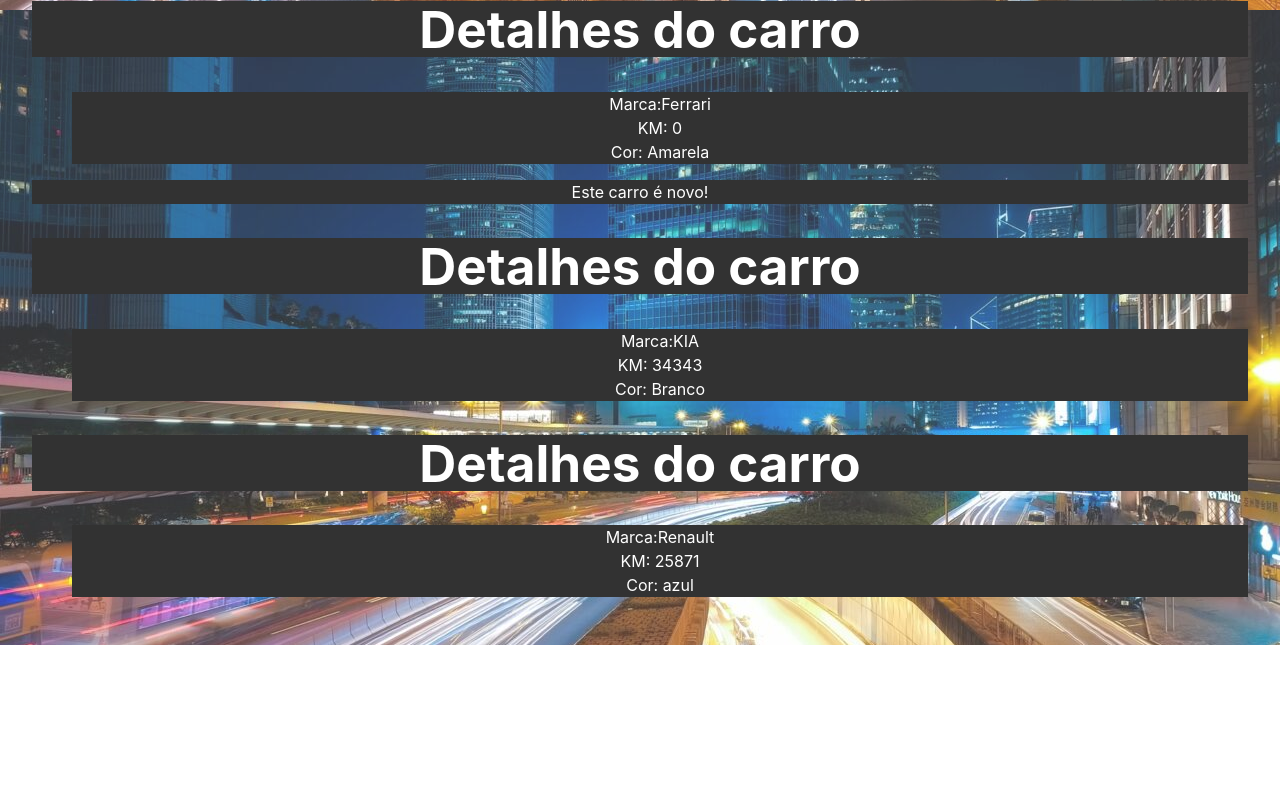
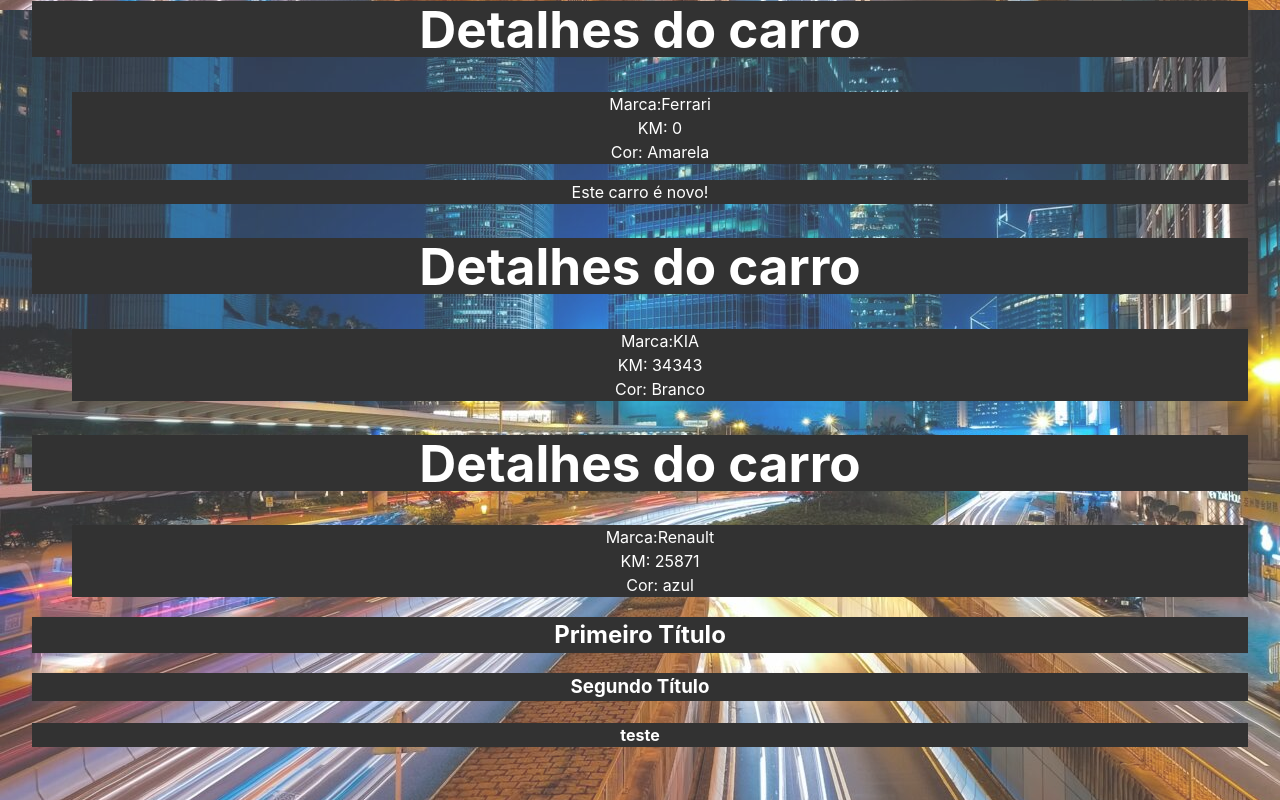
Before and after one commit to NFPereira/Cursos, a React (Vite) app in the folder REACTJS/React_Do_Zero_A_Maestria/Arquivos/3_AVANCANDO_EM_REACT/avancando-em-react/: page / in a window 1280 px wide. Shown: the part 2582-3382 px from the top of the page. Before the commit the page ends 3227 px from the top, so only its background shows below. Built offline with nearby package versions, Linux system fonts and the light colour scheme.

Commit message:
Fragments

```diff
--- a/REACTJS/React_Do_Zero_A_Maestria/Arquivos/3_AVANCANDO_EM_REACT/avancando-em-react/src/App.css
+++ b/REACTJS/React_Do_Zero_A_Maestria/Arquivos/3_AVANCANDO_EM_REACT/avancando-em-react/src/App.css
@@ -40,7 +40,7 @@
 .read-the-docs {
   color: #888;
 }
-p, h1, h2, ul li{
+p, h1, h2, h3, h4, ul li{
   width: 100%;
   list-style: none;
   background-color: black;
--- a/REACTJS/React_Do_Zero_A_Maestria/Arquivos/3_AVANCANDO_EM_REACT/avancando-em-react/src/App.jsx
+++ b/REACTJS/React_Do_Zero_A_Maestria/Arquivos/3_AVANCANDO_EM_REACT/avancando-em-react/src/App.jsx
@@ -1,4 +1,4 @@
-import React, { useState } from 'react'
+import React, { Fragment, useState } from 'react'
 
 //CSS
 import './App.css'
@@ -12,6 +12,7 @@ import ListRender from './components/ListRender';
 import ConditionalRender from './components/ConditionalRender';
 import ShowUserName from './components/ShowUserName';
 import CarsDetail from './components/CarsDetail';
+import Fragmentacao from './components/Fragment';
 
 const App = () => {
   const nome = "Nilson F. Pereira"
@@ -46,8 +47,10 @@ const App = () => {
       <ShowUserName name={userName} />
       {/* loop em array de objetos */}
       {cars.map((item) => (
-        <CarsDetail keyId={item.id} marca={item.brand} cor={item.color} newCar={item.newCar} km={item.km}/>
+        <CarsDetail keyId={item.id} marca={item.brand} cor={item.color} newCar={item.newCar} km={item.km} />
       ))}
+      {/* fragment */}
+      <Fragmentacao propFragment="teste" />
     </>
   )
 }
--- /dev/null
+++ b/REACTJS/React_Do_Zero_A_Maestria/Arquivos/3_AVANCANDO_EM_REACT/avancando-em-react/src/components/Fragment.jsx
@@ -0,0 +1,13 @@
+import React from 'react'
+
+const Fragment = ({propFragment}) => {
+  return (
+    <>
+      <h2>Primeiro Título</h2>
+      <h3>Segundo Título</h3>
+      <h4>{propFragment}</h4>
+    </>
+  )
+}
+
+export default Fragment
```
